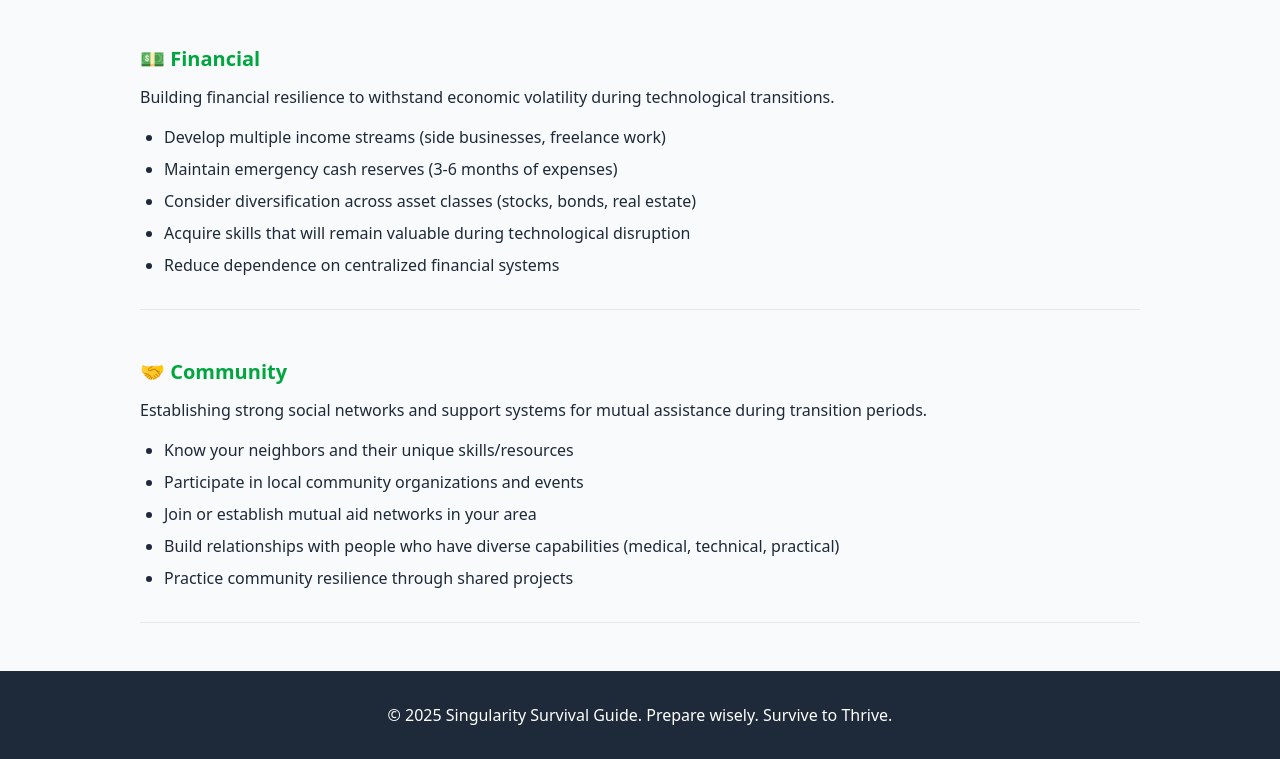
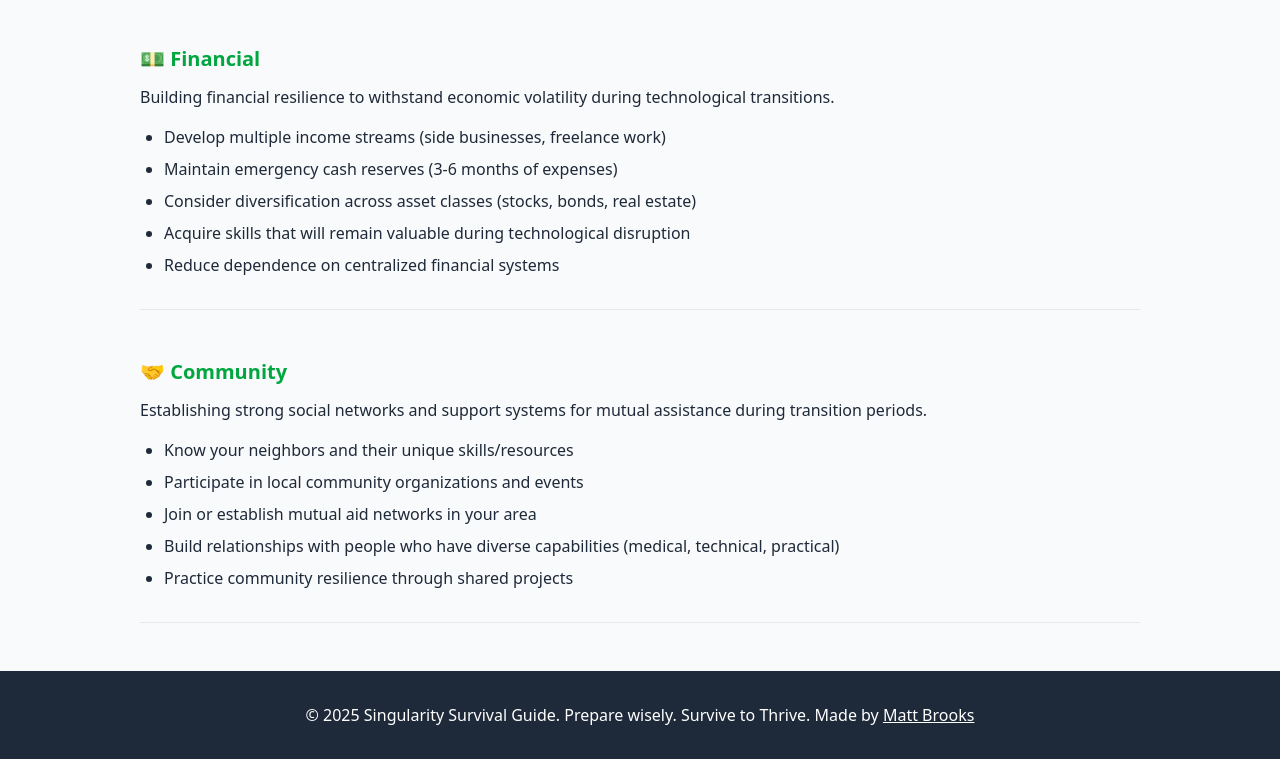
Before and after one commit to MattB543/singularity-survival-guide, a website: page index.html in a window 1280 px wide. Shown: the part 5311-6070 px from the top of the page. Drawn offline with Linux system fonts and the light colour scheme.

Commit message:
Adding website to footer

```diff
--- a/index.html
+++ b/index.html
@@ -650,7 +650,10 @@
       <div class="container mx-auto px-6 text-center">
         <p>
           &copy; 2025 Singularity Survival Guide. Prepare wisely. Survive to
-          Thrive.
+          Thrive. Made by
+          <a href="https://mattbrooks.xyz/" target="_blank" class="underline"
+            >Matt Brooks</a
+          >
         </p>
       </div>
     </footer>
```
